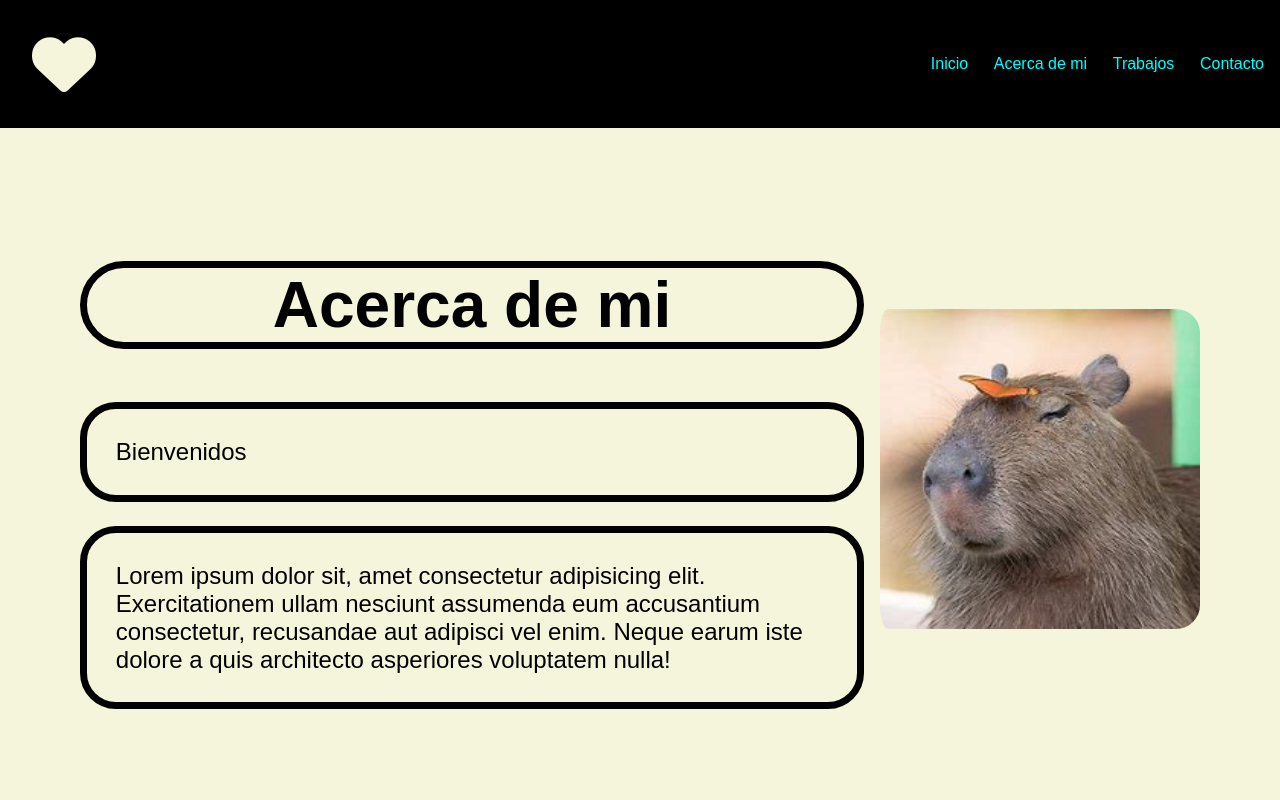
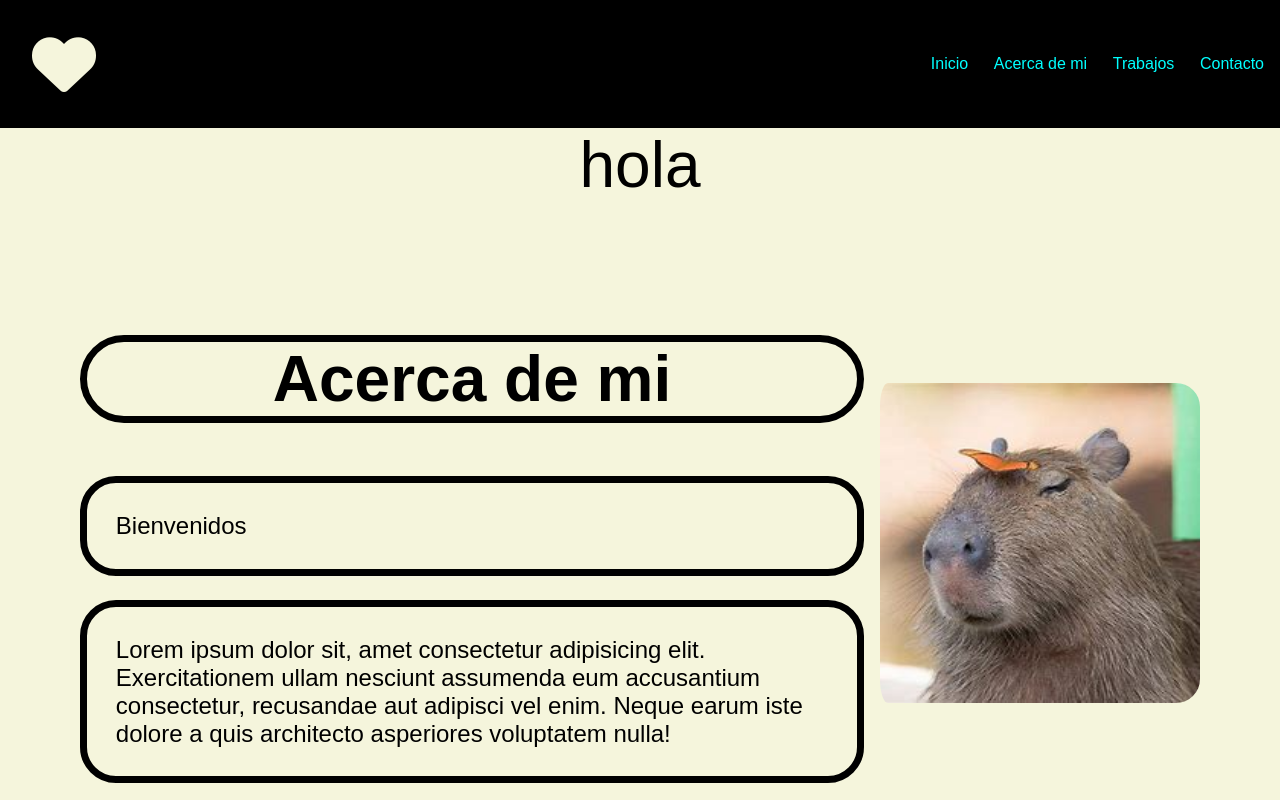
Before and after one commit to edvr0108/miprimerapagina, a plain HTML site: page index.html in a window 1280 px wide. Shown: the top 800 px of the page. Drawn offline with Linux system fonts and the light colour scheme.

Commit message:
“mi primera confirmación de actualización

```diff
--- a/img/styles.css
+++ b/img/styles.css
@@ -25,6 +25,12 @@ header {
   display: flex;
   align-items: center;
   justify-content: space-between;
+}
+.greeting{
+  font-size: 4em;
+  display: flex;
+  justify-content: center;
+
 }
 .section-1 {
   display: flex;
--- a/index.html
+++ b/index.html
@@ -31,6 +31,7 @@
       </header>
 
       <main id="seccion-principal">
+        <div class="greeting"> hola</div>
         <section class="section-1">
           <div class="acerca-de">
             <h2>Acerca de mi</h2>
```
